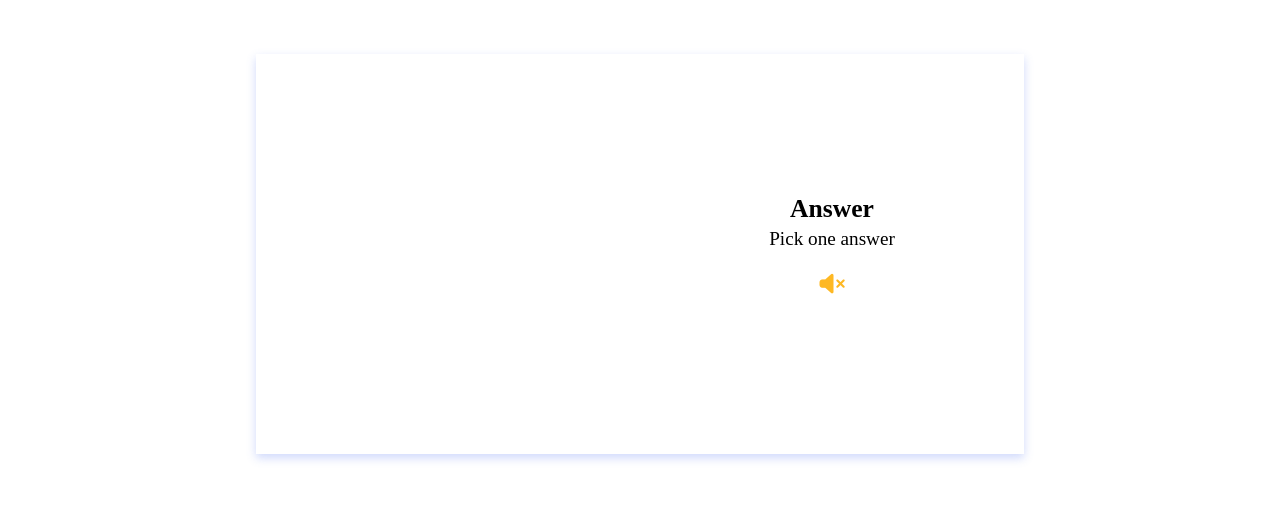
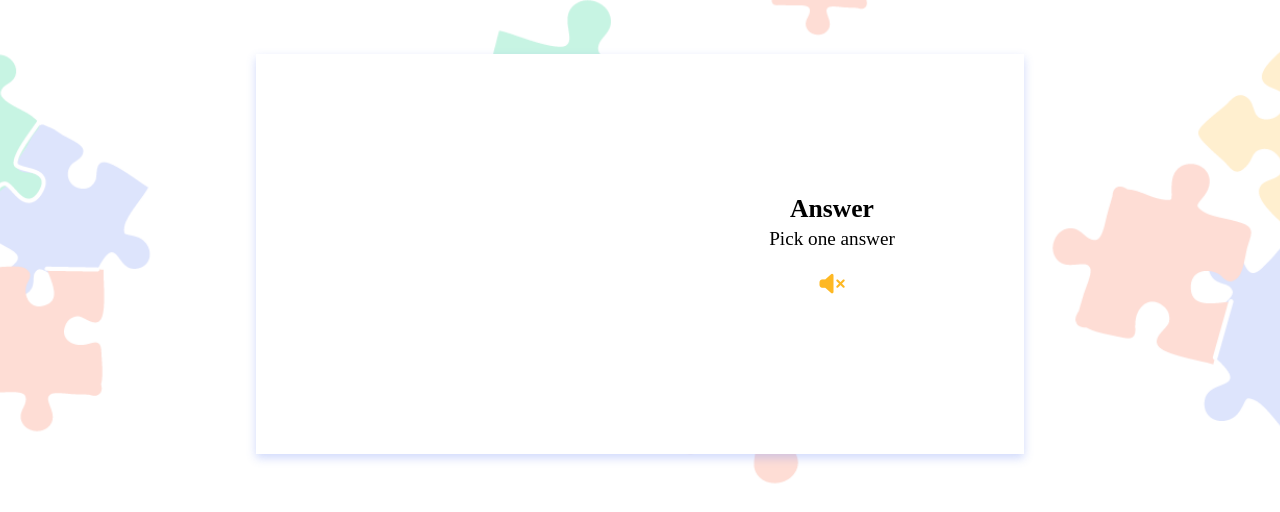
Before and after one commit to Chikayo-k/brain-kids, a plain HTML site: page game.html in a window 1280 px wide. Shown: the part 153-665 px from the top of the page. Drawn offline with Linux system fonts and the light colour scheme.

Commit message:
Add game.js and add a background image

```diff
--- /dev/null
+++ b/assets/js/game.js
@@ -0,0 +1,3 @@
+//Add background image
+document.body.style.background =
+  'url("../assets/images/puzzle.png") center center/cover';
--- a/game.html
+++ b/game.html
@@ -79,7 +79,7 @@
     <!-- Font Awesome -->
     <script src="https://kit.fontawesome.com/8111712961.js" crossorigin="anonymous"></script>
     <!-- Javascript -->
-    <!-- <script src="assets/js/script.js"></script> -->
+    <script src="assets/js/game.js"></script>
 
 </body>
 
```
Also changed, not shown: assets/images/puzzle.png (added).
